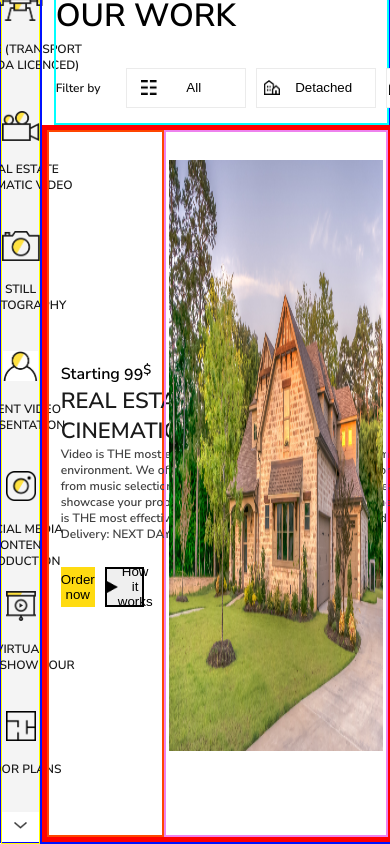
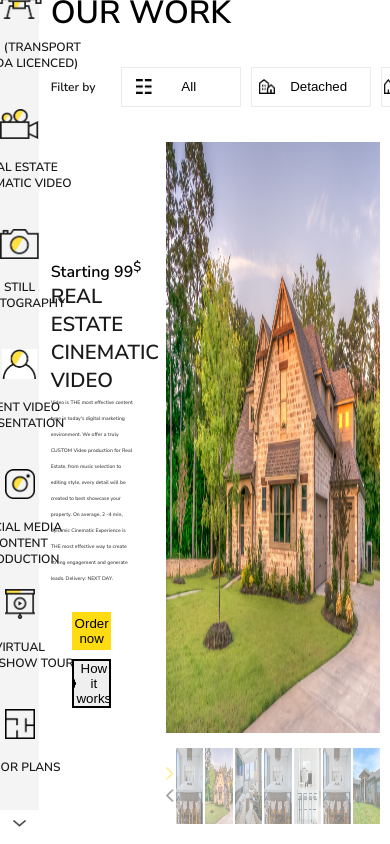
Before and after one commit to AvetBadalyan/Propery-Tours-Figma-template, a React (Create React App) app: page / in a window 390 px wide. Shown: the part 837-1681 px from the top of the page. Built offline with nearby package versions, Linux system fonts and the light colour scheme.

Commit message:
feat: add little images at the bottom and restyle Our work page to responsive

```diff
--- a/src/Components/HomeCenter.css
+++ b/src/Components/HomeCenter.css
@@ -21,7 +21,6 @@
   left: 750px;
   top: 404px;
   background: rgb(255, 255, 255);
-  border: 2px solid rgb(255, 255, 255);
   font-family: "Nunito Sans";
   font-style: normal;
   font-weight: 600;
--- a/src/Components/LeftColumn.css
+++ b/src/Components/LeftColumn.css
@@ -1,7 +1,6 @@
 .left-column {
   width: 10vw;
   height: inherit;
-  border: 1px solid yellow;
 }
 
 .service-box {
--- a/src/Components/OurWorkMain.css
+++ b/src/Components/OurWorkMain.css
@@ -1,12 +1,10 @@
 .our-work-main {
   width: 90vw;
-  border: 2px solid rgb(0, 17, 255);
   height: 900px;
 }
 
 .our-work-center {
   height: 80%;
   width: 90vw;
-  border: 5px solid rgb(255, 0, 0);
   display: flex;
 }
--- a/src/Components/OurWorkMainLeft.css
+++ b/src/Components/OurWorkMainLeft.css
@@ -1,35 +1,33 @@
 .our-work-main-left {
   width: 30vw;
-  border: 2px solid orangered;
+  height: 100%;
   display: flex;
   flex-direction: column;
   justify-content: center;
+  flex-wrap: wrap;
   padding-left: 3vw;
   text-align: left;
+  box-sizing: border-box;
 }
 
 .our-work-main-left h1 {
-  width: 193px;
-  height: 60px;
+  width: 12vw;
+  min-height: 7vh;
   font-family: "Nunito Sans";
   font-style: normal;
   font-weight: 700;
-  font-size: 22px;
-  line-height: 30px;
+  font-size: 2.4vh;
+  line-height: 3.3vh;
   color: #1a1a1a;
 }
 
-
-
 .paragraph-real-estate {
-  width: 426px;
-  height: 96px;
-  left: 260px;
-  top: 1247px;
+  width: 22vw;
+  min-height: 11vh;
   font-family: "Nunito Sans";
   font-style: normal;
   font-weight: 400;
-  font-size: 12px;
+  font-size: 1.3vmin;
   line-height: 16px;
   color: #414141;
 }
@@ -38,15 +36,16 @@
   display: flex;
   justify-content: space-around;
   align-items: center;
-  width: 18vw;
-  height: 40px;
+  flex-wrap: wrap;
+  width: 21vw;
+  min-height: 4.5vh;
   margin-top: 3vh;
-  gap: 10px;
+  gap: 1.1vh;
 }
 
 .real-estate-buttons button {
   width: 10vw;
-  height: 40px;
+  min-height: 4.5vh;
 }
 
 .order-now-button {
@@ -62,6 +61,6 @@
 }
 
 .how-it-works-button img {
-  height: 12px;
-  width: 11px;
+  min-height: 1.3vh;
+  width: 0.6vw;
 }
--- a/src/Components/OurWorkMainRight.css
+++ b/src/Components/OurWorkMainRight.css
@@ -1,13 +1,38 @@
 .our-work-main-right {
   width: 60vw;
-  border: 2px solid violet;
   display: flex;
   flex-direction: column;
-  justify-content: space-around;
+  justify-content: center;
   align-items: center;
 }
 
-.big-image, .big-image img {
-    height: 70vh;
-    width: 55vw;
+.big-image,
+.big-image img {
+  height: 70vh;
+  width: 55vw;
+  margin-bottom: 1.7vh;
 }
+
+.little-images {
+  display: flex;
+  justify-content: space-between;
+  align-items: center;
+  width: 55vw;
+  height: 9vh;
+  opacity: 0.5;
+}
+
+.little-image {
+  width: 7vw;
+  height: 9vh;
+}
+
+.arrows-little-images{
+    display: flex;
+    flex-direction: column;
+}
+
+.arrow-left-for-little-images, .arrow-right-for-little-images {
+    height: 13px;
+    width: 8px;
+}
--- a/src/Components/OurWorkMainRight.jsx
+++ b/src/Components/OurWorkMainRight.jsx
@@ -1,4 +1,4 @@
-import React from 'react';
+import React from "react";
 import "./OurWorkMainRight.css";
 import photo1 from "./../assets/our works/estate/little-image1.png";
 import big from "./../assets/our works/estate/big-image.png";
@@ -7,16 +7,37 @@ import photo4 from "./../assets/our works/estate/little-image4.png";
 import photo5 from "./../assets/our works/estate/little-image5.png";
 import photo6 from "./../assets/our works/estate/little-image6.png";
 import photo7 from "./../assets/our works/estate/little-image7.png";
+import arrowLeft from "./../assets/our works/estate/arrow left.png";
+import arrowRight from "./../assets/our works/estate/arrow right.png";
 
 export default function OurWorkMainRight() {
-
-
-    return <div className="our-work-main-right">
-        <div className='big-image'>
-            <img src={big} alt="big image of real estate" />
+  const estatePhotosArray = [
+    { photo: photo1 },
+    { photo: big },
+    { photo: photo3 },
+    { photo: photo4 },
+    { photo: photo5 },
+    { photo: photo6 },
+    { photo: photo7 },
+  ];
+  return (
+    <div className="our-work-main-right">
+      <div className="big-image">
+        <img src={big} alt="big image of real estate" />
+      </div>
+      <div className="little-images">
+        <div className="arrows-little-images">
+          <span>
+            <img src={arrowRight} className="arrow-left-for-little-images" />
+          </span>
+          <span>
+            <img src={arrowLeft} className="arrow-left-for-little-images" />
+          </span>
         </div>
-        <div className='little-images'>
-
-        </div>
-  </div>;
+        {estatePhotosArray.map((photo) => (
+          <img key={Math.random()} src={photo.photo} className="little-image" />
+        ))}
+      </div>
+    </div>
+  );
 }
--- a/src/Components/OurWorkTop.css
+++ b/src/Components/OurWorkTop.css
@@ -1,6 +1,5 @@
 .our-work-top-part {
   height: 20%;
-  border: 2px solid aqua;
   display: flex;
   flex-direction: column;
   justify-content: space-around;
--- a/src/Pages/OurWork/OurWork.css
+++ b/src/Pages/OurWork/OurWork.css
@@ -1,6 +1,5 @@
 .our-work {
   width: 100vw;
   height: 900px;
-  border: 1px solid blue;
   display: flex;
 }
--- a/src/index.css
+++ b/src/index.css
@@ -1,19 +1,23 @@
-*{
+* {
   margin: 0;
   padding: 0;
   box-sizing: border-box;
 }
 
+button {
+  cursor: pointer;
+}
+
 body {
   margin: 0;
-  font-family: 'Nunito Sans', -apple-system, BlinkMacSystemFont, 'Segoe UI', 'Roboto', 'Oxygen',
-    'Ubuntu', 'Cantarell', 'Fira Sans', 'Droid Sans', 'Helvetica Neue',
-    sans-serif;
+  font-family: "Nunito Sans", -apple-system, BlinkMacSystemFont, "Segoe UI",
+    "Roboto", "Oxygen", "Ubuntu", "Cantarell", "Fira Sans", "Droid Sans",
+    "Helvetica Neue", sans-serif;
   -webkit-font-smoothing: antialiased;
   -moz-osx-font-smoothing: grayscale;
 }
 
 code {
-  font-family: 'Nunito Sans', source-code-pro, Menlo, Monaco, Consolas, 'Courier New',
-    monospace;
+  font-family: "Nunito Sans", source-code-pro, Menlo, Monaco, Consolas,
+    "Courier New", monospace;
 }
```
Also changed, not shown: src/assets/our works/estate/arrow left.png (added), src/assets/our works/estate/arrow right.png (added).
